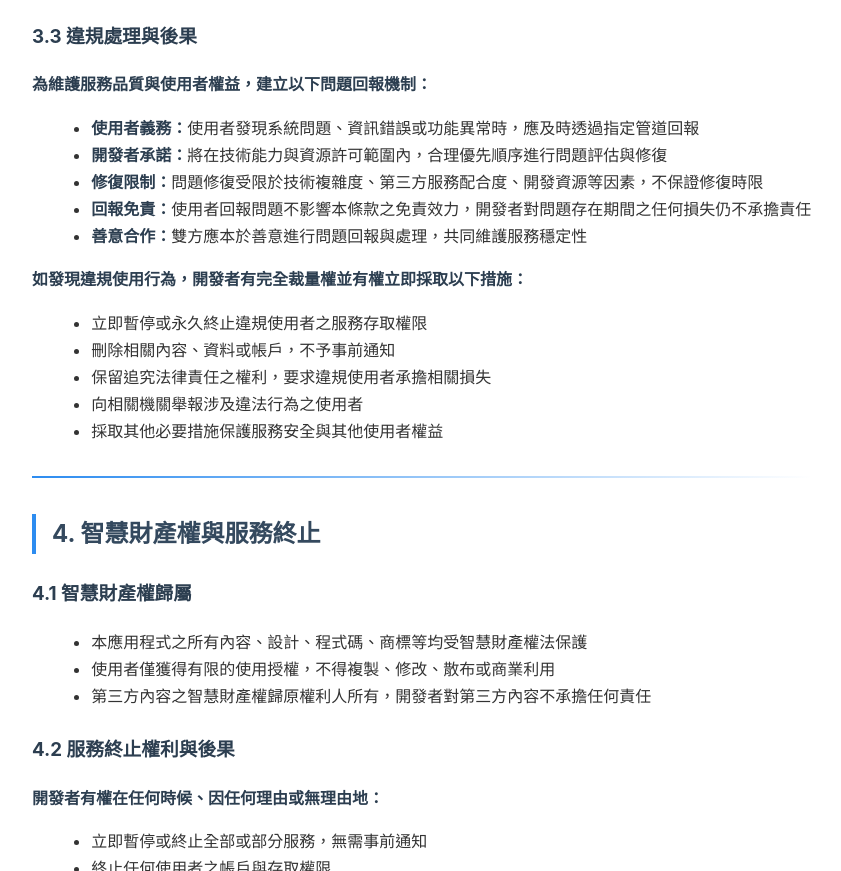
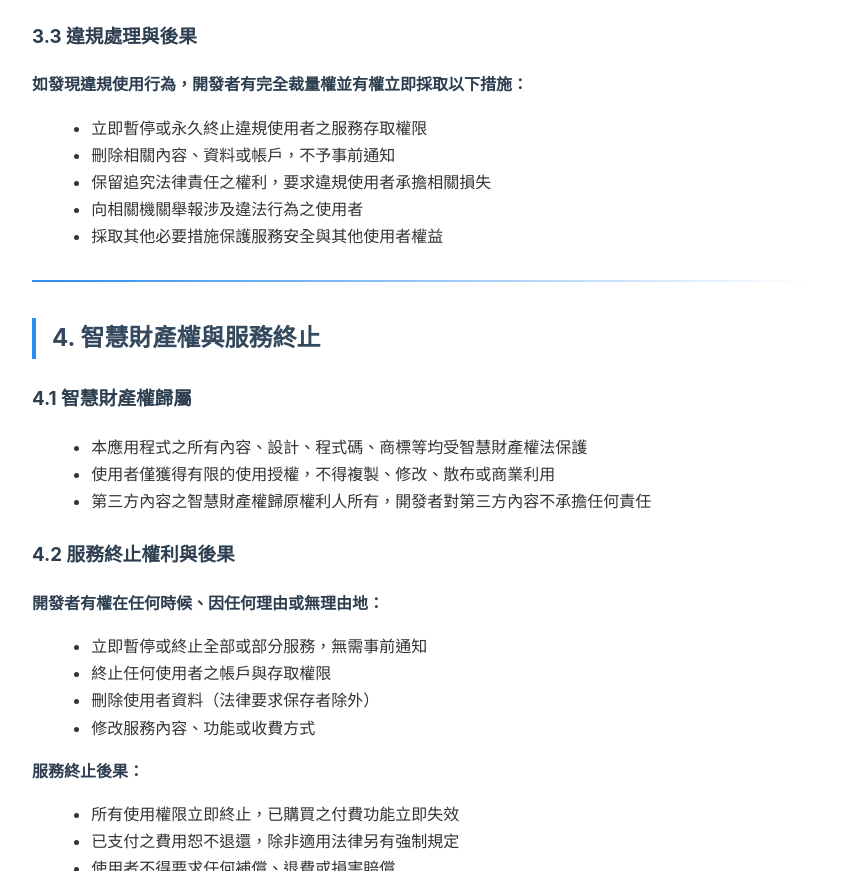
Before and after one commit to HuangChILun/emergency-shelter-privacy, a plain HTML site: page service_agreement.html in a window 1280 px wide. Shown: the part 3457-4328 px from the top of the page, without its empty margins (218-1059 px from the left). Drawn offline with Linux system fonts and the light colour scheme.

Commit message:
Update service_agreement.html

```diff
--- a/service_agreement.html
+++ b/service_agreement.html
@@ -149,14 +149,6 @@
         </ul>
 
         <h3>3.3 違規處理與後果</h3>
-        <p><strong>為維護服務品質與使用者權益，建立以下問題回報機制：</strong></p>
-        <ul>
-            <li><strong>使用者義務：</strong>使用者發現系統問題、資訊錯誤或功能異常時，應及時透過指定管道回報</li>
-            <li><strong>開發者承諾：</strong>將在技術能力與資源許可範圍內，合理優先順序進行問題評估與修復</li>
-            <li><strong>修復限制：</strong>問題修復受限於技術複雜度、第三方服務配合度、開發資源等因素，不保證修復時限</li>
-            <li><strong>回報免責：</strong>使用者回報問題不影響本條款之免責效力，開發者對問題存在期間之任何損失仍不承擔責任</li>
-            <li><strong>善意合作：</strong>雙方應本於善意進行問題回報與處理，共同維護服務穩定性</li>
-        </ul>
         <p><strong>如發現違規使用行為，開發者有完全裁量權並有權立即採取以下措施：</strong></p>
         <ul>
             <li>立即暫停或永久終止違規使用者之服務存取權限</li>
```
